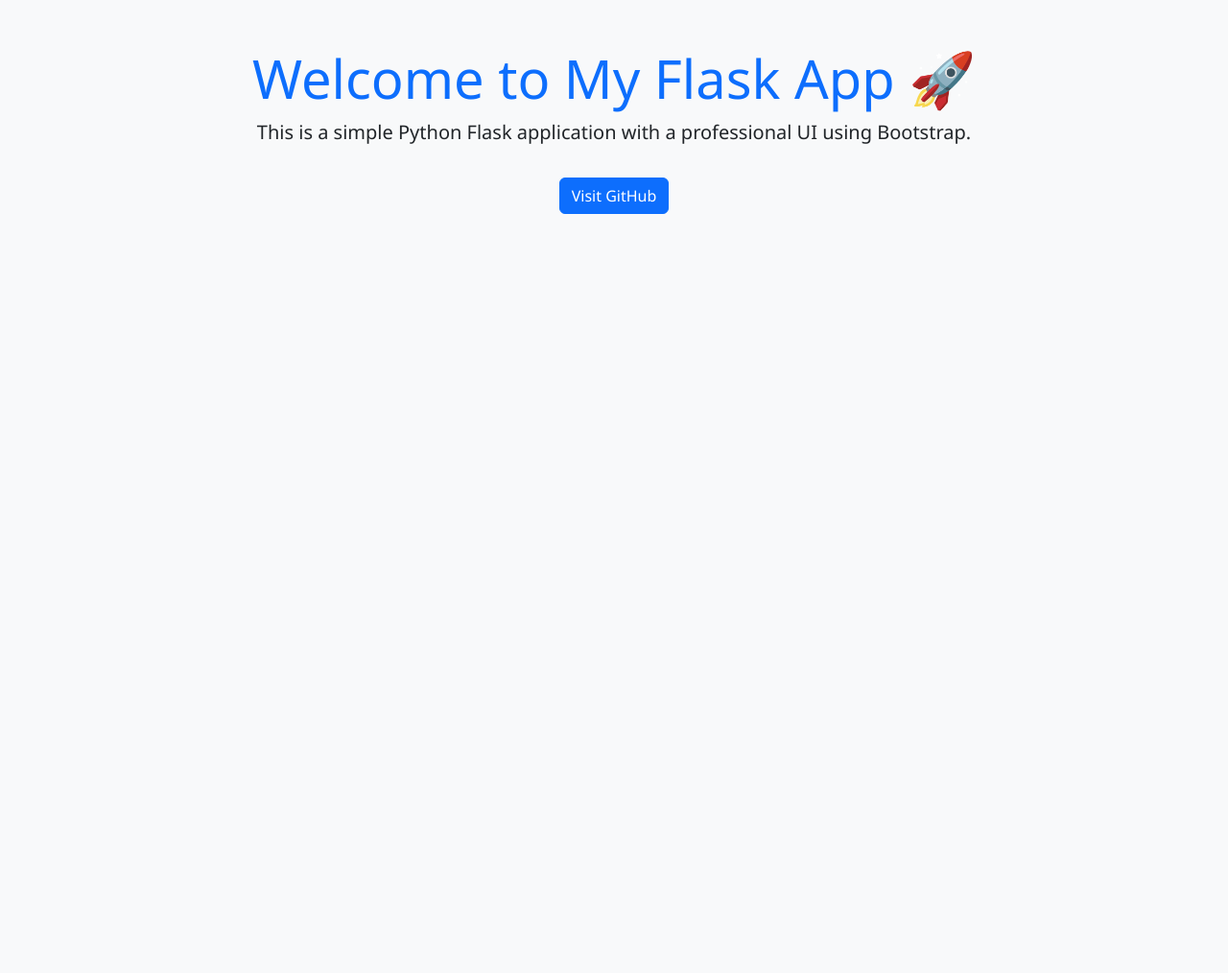
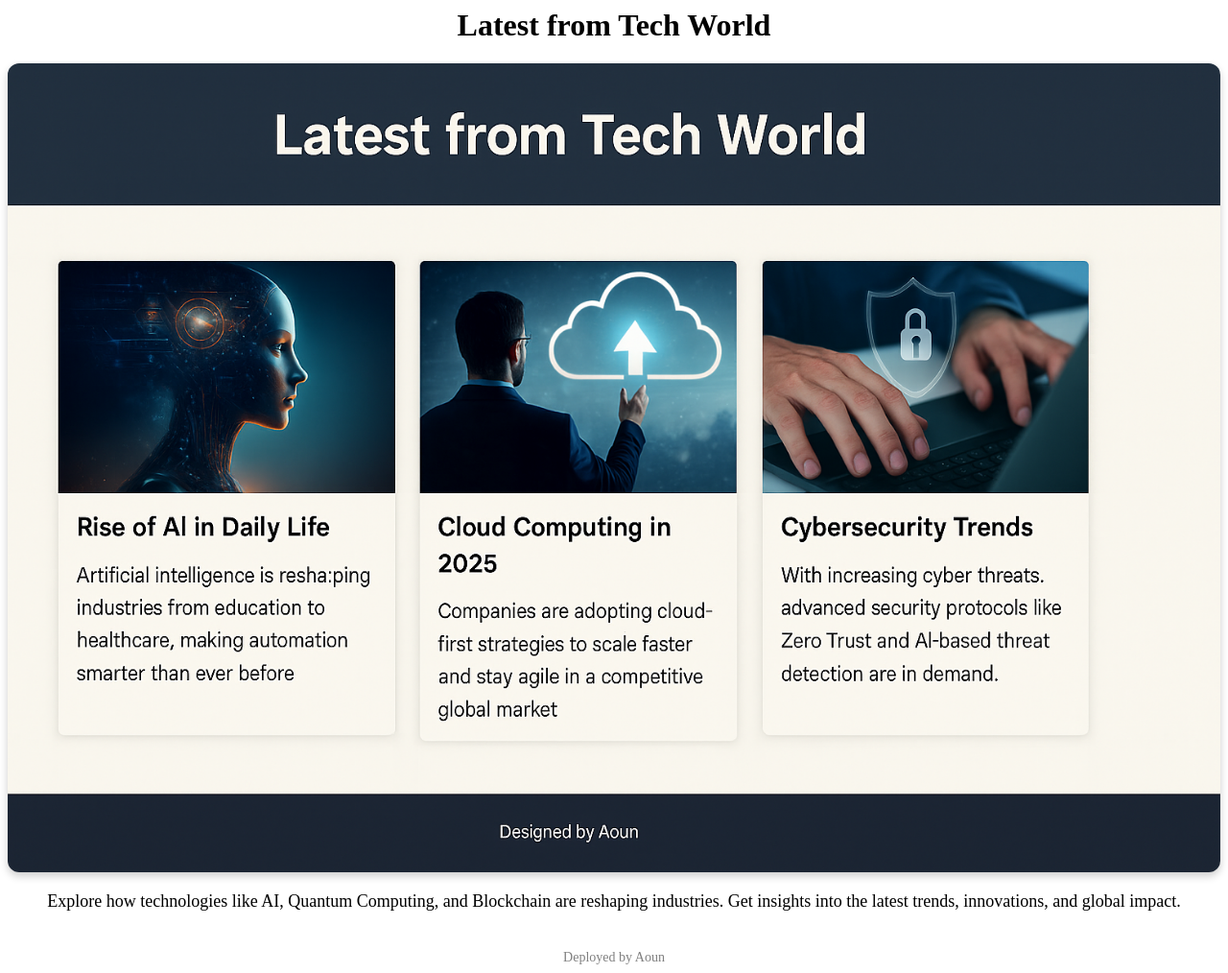
Before and after one commit to Aoun-Naqvi/ci-cd-pipeline-ec2, a Flask app: page / in a window 1280 px wide. Shown: the whole page at 96% size. Before the commit the page ends 223 px from the top, so only its background shows below. Run offline with Flask 3, Linux system fonts and the light colour scheme.

Commit message:
Updated Flask app with Latest Tech blog

```diff
--- a/app/static/style.css
+++ /dev/null
@@ -1,8 +0,0 @@
-body {
-    background-color: #f8f9fa;
-    font-family: 'Segoe UI', Tahoma, Geneva, Verdana, sans-serif;
-}
-
-h1 {
-    color: #0d6efd;
-}
--- a/app/templates/index.html
+++ b/app/templates/index.html
@@ -1,16 +1,9 @@
-<!DOCTYPE html>
-<html lang="en">
-<head>
-    <meta charset="UTF-8">
-    <title>Flask App</title>
-    <link href="https://cdn.jsdelivr.net/npm/bootstrap@5.3.3/dist/css/bootstrap.min.css" rel="stylesheet">
-    <link rel="stylesheet" href="{{ url_for('static', filename='style.css') }}">
-</head>
-<body>
-    <div class="container text-center mt-5">
-        <h1 class="display-4">Welcome to My Flask App 🚀</h1>
-        <p class="lead">This is a simple Python Flask application with a professional UI using Bootstrap.</p>
-        <a href="https://github.com" target="_blank" class="btn btn-primary mt-3">Visit GitHub</a>
-    </div>
-</body>
-</html>
+<div style="text-align:center;">
+  <h1>Latest from Tech World</h1>
+  <img src="{{ url_for('static', filename='images/tech_blog.png') }}" alt="Latest from Tech World" style="max-width:100%; height:auto; border-radius:12px; box-shadow: 0 4px 8px rgba(0,0,0,0.2);">
+  <p style="margin-top: 20px; font-size: 18px;">
+    Explore how technologies like AI, Quantum Computing, and Blockchain are reshaping industries.
+    Get insights into the latest trends, innovations, and global impact.
+  </p>
+  <footer style="margin-top: 40px; font-size: 14px; color: gray;">Deployed by Aoun</footer>
+</div>
```
Also changed, not shown: app/static/images/tech_blog.png (added).
